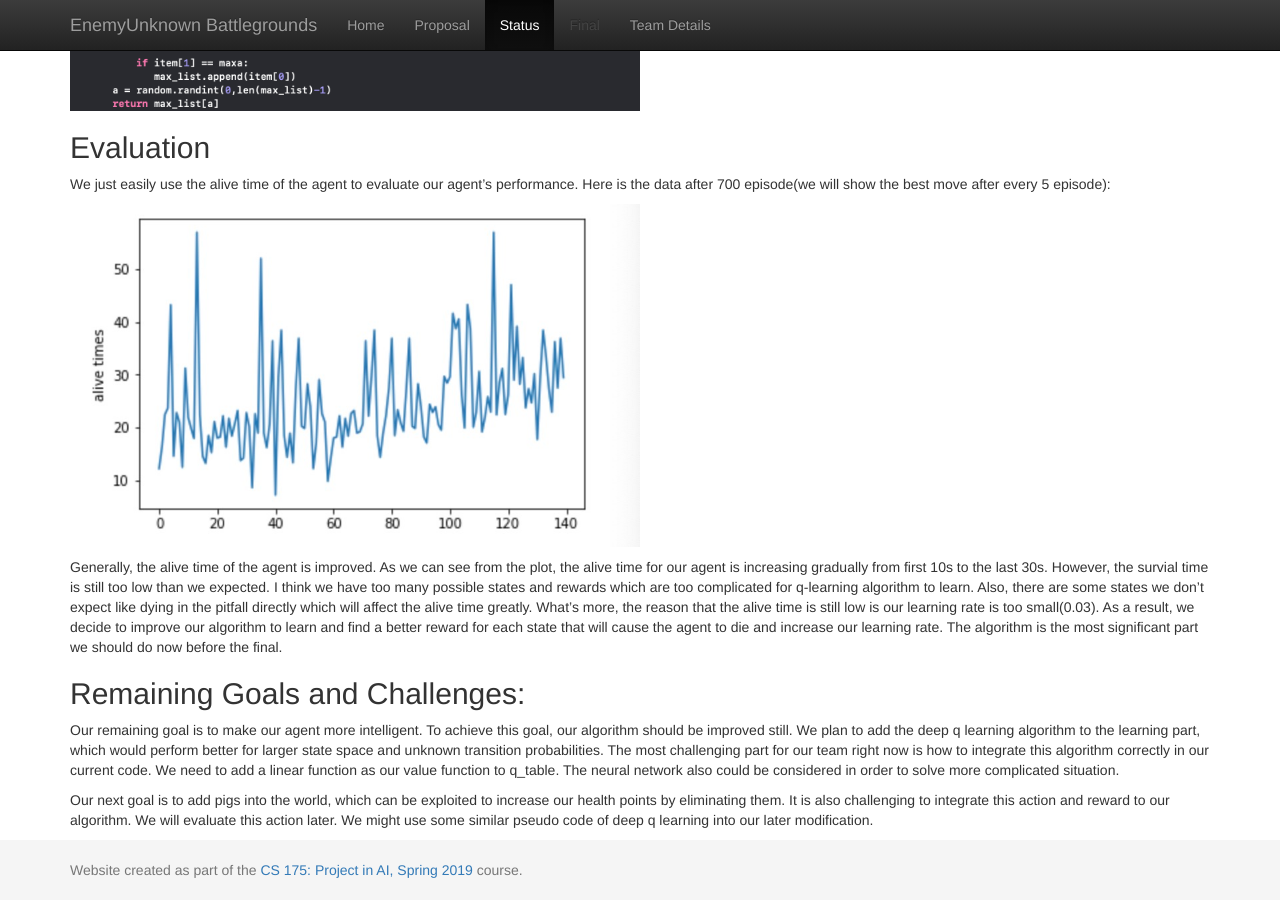
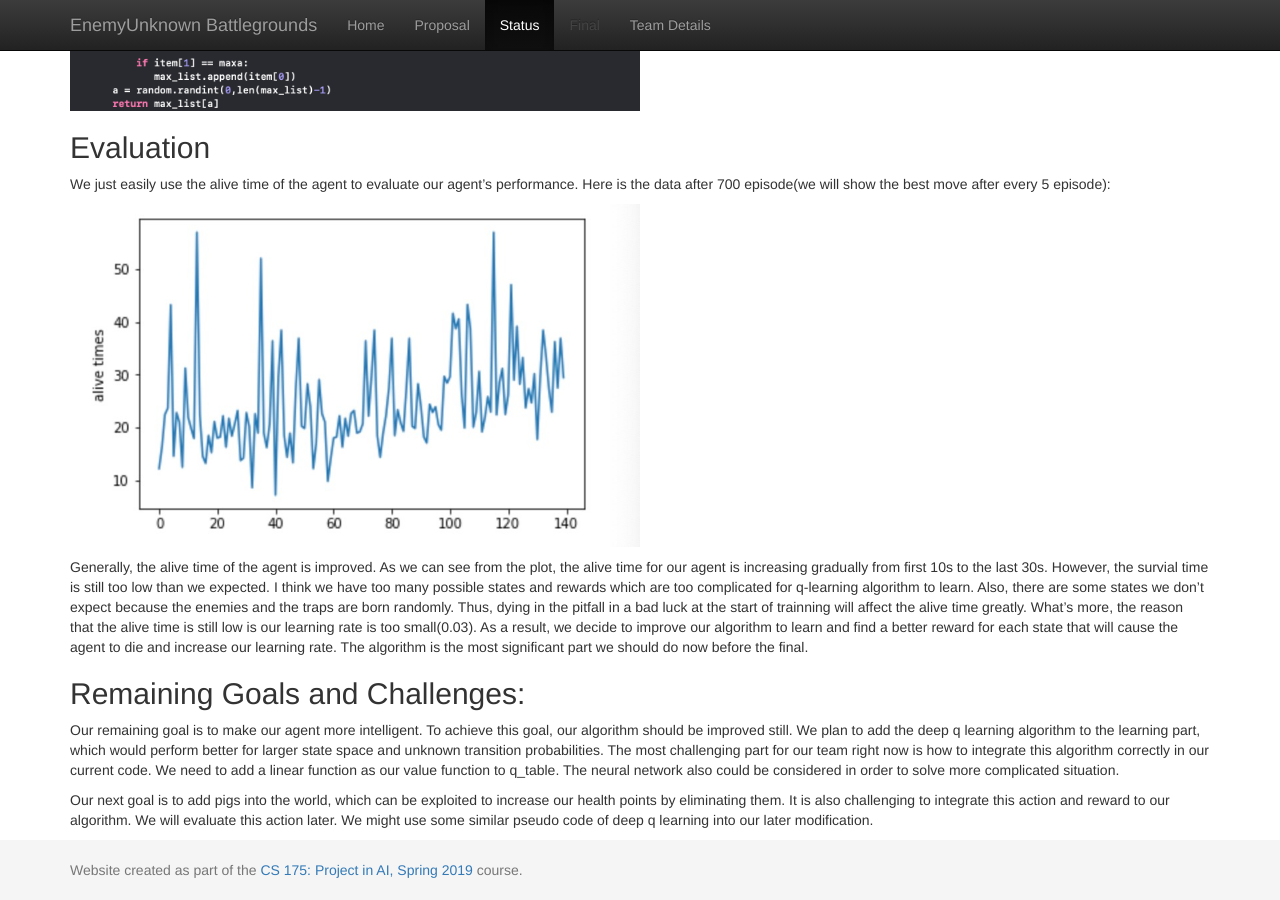
Before and after one commit to chenhaoy1/EnemyUnknown-Battlegrounds, a Jekyll site: the page built from docs/status.md, in a window 1280 px wide and 900 px high, scrolled down 3207 px. Built offline with Jekyll 4.4.1, drawn with Linux system fonts in a browser that asks for light colours.

Commit message:
Update status.md

```diff
--- a/docs/status.md
+++ b/docs/status.md
@@ -38,7 +38,7 @@ We just easily use the alive time of the agent to evaluate our agent’s perform
 <img src="5.jpg" width="50%">
 
 
-Generally, the alive time of the agent is improved. As we can see from the plot, the alive time for our agent is increasing gradually from first 10s to the last 30s. However, the survial time is still too low than we expected. I think we have too many possible states and rewards which are too complicated for q-learning algorithm to learn. Also, there are some states we don't expect like dying in the pitfall directly which will affect the alive time greatly. What's more, the reason that the alive time is still low is our learning rate is too small(0.03). As a result, we decide to improve our algorithm to learn and find a better reward for each state that will cause the agent to die and increase our learning rate. The algorithm is the most significant part we should do now before the final.
+Generally, the alive time of the agent is improved. As we can see from the plot, the alive time for our agent is increasing gradually from first 10s to the last 30s. However, the survial time is still too low than we expected. I think we have too many possible states and rewards which are too complicated for q-learning algorithm to learn. Also, there are some states we don't expect because the enemies and the traps are born randomly. Thus, dying in the pitfall in a bad luck at the start of trainning will affect the alive time greatly. What's more, the reason that the alive time is still low is our learning rate is too small(0.03). As a result, we decide to improve our algorithm to learn and find a better reward for each state that will cause the agent to die and increase our learning rate. The algorithm is the most significant part we should do now before the final.
 
 
 
```
